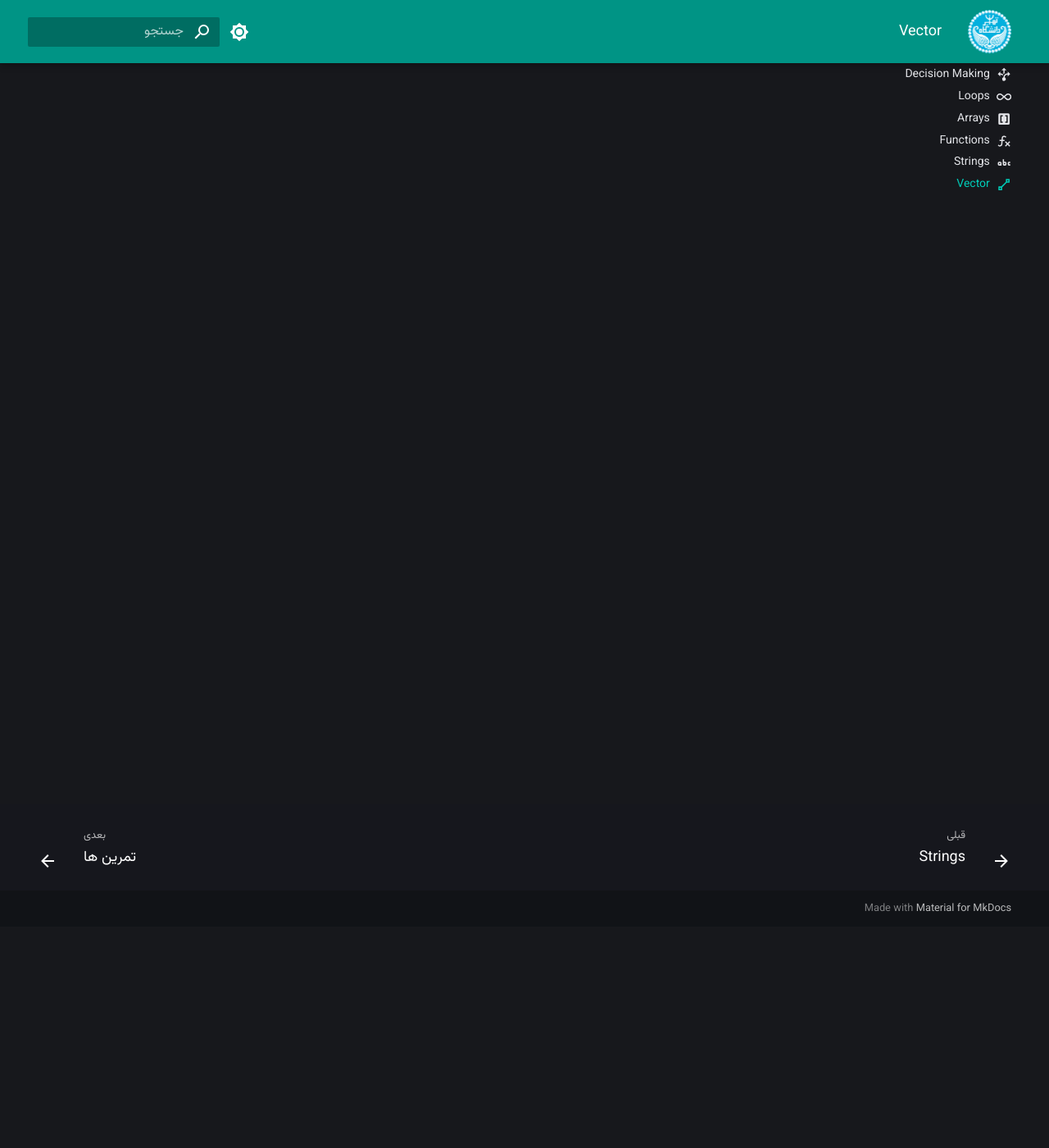
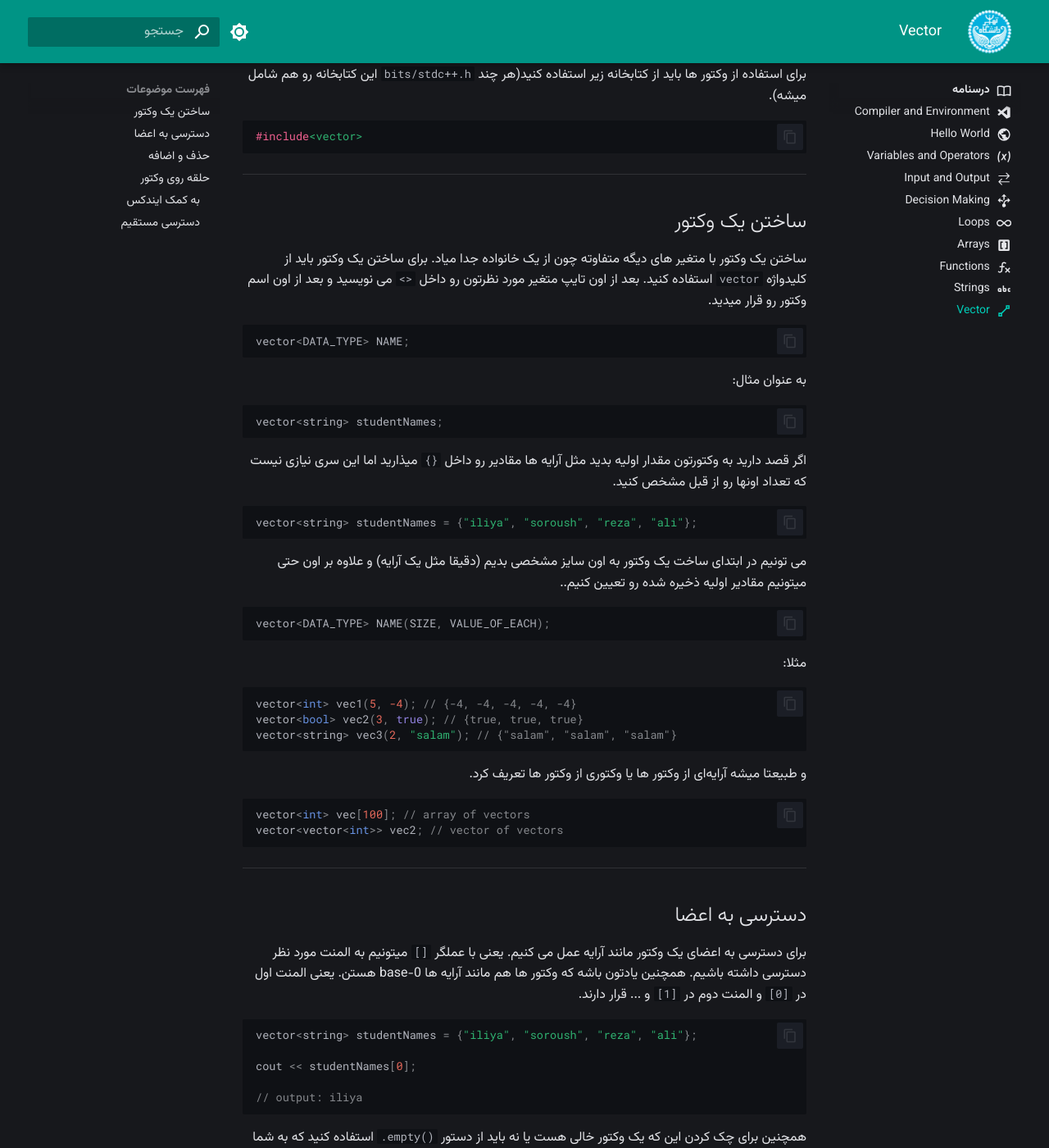
Before and after one commit to UTengsci/bp, an MkDocs documentation site: the page built from docs/content/vector.md, in a window 1280 px wide and 1400 px high, scrolled down 270 px. Shown: the whole window at 82% size. Built offline with MkDocs 1.6.1 and Material for MkDocs 9.7.7, drawn with Linux system fonts in a browser that asks for light colours; before the commit the page ends 900 px from its top, so only the background shows below that; some of the changed text lies outside the part shown.

Commit message:
Add content to vector.md

````diff
--- a/docs/content/vector.md
+++ b/docs/content/vector.md
@@ -1,3 +1,178 @@
 ---
 icon: material/vector-line
 ---
+
+وکتور ها مانند یک آرایه با سایز متغیر عمل می کنن! هدف جفت اون ها ذخیره سازی تعدادی از متغیرهای از جنس یکسانه اما با این
+تفاوت که سایز وکتور ها برخلاف آرایه ها متغیره و میشه یک المنت به اونها زیاد یا کم کرد.
+
+برای استفاده از وکتور ها باید از کتابخانه زیر استفاده کنید(هر چند `bits/stdc++.h` این کتابخانه رو هم شامل میشه).
+
+```cpp
+#include<vector>
+```
+
+---
+
+## ساختن یک وکتور
+
+ساختن یک وکتور با متغیر های دیگه متفاوته چون از یک خانواده جدا میاد. برای ساختن یک وکتور باید از کلیدواژه `vector`
+استفاده کنید. بعد از اون تایپ متغیر مورد نظرتون رو داخل `<>` می نویسید و بعد از اون اسم وکتور رو  قرار میدید.
+
+```cpp
+vector<DATA_TYPE> NAME;
+```
+
+به عنوان مثال:
+
+```cpp
+vector<string> studentNames;
+```
+
+اگر قصد دارید به وکتورتون مقدار اولیه بدید مثل آرایه ها مقادیر رو داخل `{}` میذارید اما این سری نیازی نیست که تعداد
+اونها رو از قبل مشخص کنید.
+
+```cpp
+vector<string> studentNames = {"iliya", "soroush", "reza", "ali"};
+```
+
+می تونیم در ابتدای ساخت یک وکتور به اون سایز مشخصی بدیم (دقیقا مثل یک آرایه) و علاوه بر اون حتی میتونیم مقادیر اولیه
+ذخیره شده رو تعیین کنیم..
+
+```cpp
+vector<DATA_TYPE> NAME(SIZE, VALUE_OF_EACH);
+```
+
+مثلا:
+
+```cpp
+vector<int> vec1(5, -4); // {-4, -4, -4, -4, -4}
+vector<bool> vec2(3, true); // {true, true, true}
+vector<string> vec3(2, "salam"); // {"salam", "salam", "salam"}
+```
+
+و طبیعتا میشه آرایه‌ای از وکتور ها یا وکتوری از وکتور ها تعریف کرد.
+```cpp
+vector<int> vec[100]; // array of vectors
+vector<vector<int>> vec2; // vector of vectors
+```
+
+---
+
+## دسترسی به اعضا
+
+برای دسترسی به اعضای یک وکتور مانند آرایه عمل می کنیم. یعنی با عملگر `[]` میتونیم به المنت مورد نظر دسترسی داشته باشیم.
+همچنین یادتون باشه که وکتور ها هم مانند آرایه ها 0-base هستن. یعنی المنت اول در `[0]` و المنت دوم در `[1]` و ... قرار
+دارند.
+
+```cpp
+vector<string> studentNames = {"iliya", "soroush", "reza", "ali"};
+
+cout << studentNames[0];
+
+// output: iliya
+```
+
+همچنین برای چک کردن این که یک وکتور خالی هست یا نه باید از دستور `()empty.` استفاده کنید که به شما یک `true` یا `false`
+بر میگردونه.
+
+ برای دسترسی به اعضای اول یا آخر میشه از `()front.` و `()back.` استفاده کرد.
+
+```cpp
+cout << studentNames.back(); //(1)!
+
+// output: ali
+```
+
+1. !!!danger
+    حواستون باشه که اگر وکتور خالی باشه با ران تایم ارور مواجه میشید.
+
+ برای به دست آوردن تعداد اعضای موجود در وکتور باید از `()size.` استفاده کنید.
+
+```cpp
+cout << studentNames.size();
+
+// output: 4
+```
+
+همچنین تعویض مقدار یک عضو مانند آرایه هاست.
+
+```cpp
+studentNames[2] = "amir";
+
+for (int i = 0; i < studentNames.size(); i++) {
+    cout << studentNames[i] << " ";
+}
+
+// output: iliya soroush amir ali
+```
+
+---
+
+## حذف و اضافه
+
+مهم ترین قدرت وکتور ها در حذف و اضافه المنت هاشون مشخص میشه.
+
+برای اضافه کردن یک المنت به آخر وکتور از `()push_back.` و حذف کرن یک المنت از آخر وکتور از `()pop_back.` استفاده می
+کنیم.
+
+```cpp
+
+studentNames.push_back("parham");
+studentNames.push_back("sara");
+
+// elements = {iliya, soroush, amir, ali, parham, sara}
+
+studentNames.pop_back();
+
+// elements = {iliya, soroush, amir, ali, parham}
+```
+
+!!!warning
+    حواستون باشه که به طور پیش فرض ما فقط میتونیم به آخر وکتور یک المنت رو اضافه یا کم کنیم و در حالت عادی قابلیت اضافه
+    یا کم کردن از وسط وکتور رو نداریم.
+
+
+از طرفی میتونیم تمام اعضای یک وکتور رو یک جا با تابع `()clear.` حذف کنیم.
+
+```cpp
+vector<int> vec(4, 11);
+
+cout << vec.size() << endl;
+// output: 4
+
+vec.clear();
+cout << vec.size() << endl;
+// output: 0
+
+cout << vec.empty() << endl;
+// output: 1        (true)
+
+```
+
+---
+
+## حلقه روی وکتور
+
+برای گردش روی یک وکتور و دسترسی به اعضای اون به کمک حلقه ها میتونید از دو روش عمل کنید.
+
+### به کمک ایندکس
+
+```cpp
+for (int i = 0; i < studentNames.size(); i++) {
+    cout << studentNames[i] << " ";
+}
+
+// output: iliya soroush reza ali
+```
+
+### دسترسی مستقیم
+
+این نوع حلقه که در ورژن `11 ++C` اضافه شده به ما این امکان رو میده که با سینتکس کمتری به اعضای هر وکتور دسترسی پیدا
+کنیم.
+```cpp
+for (string name : studentNames) {
+    cout << name << " ";
+}
+
+// output: iliya soroush reza ali
+```
````
